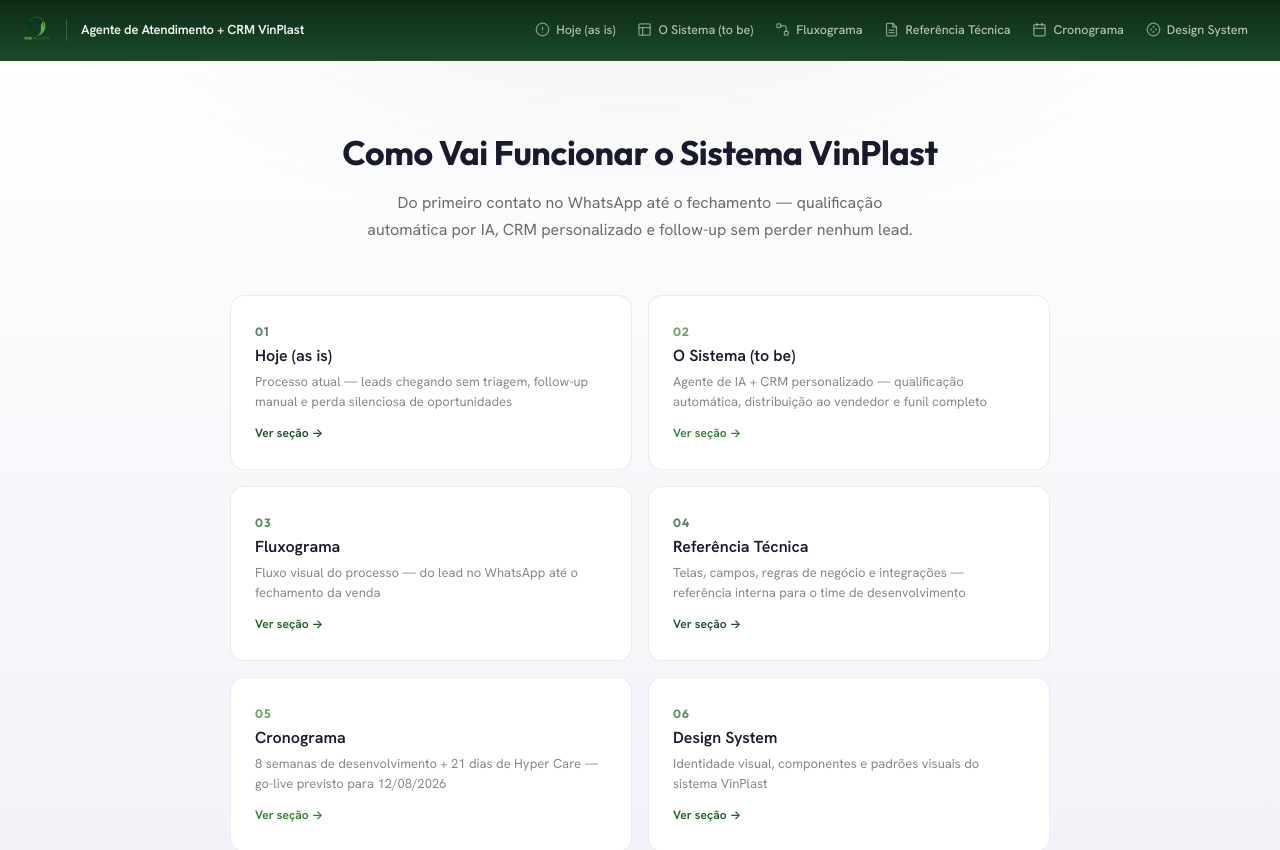
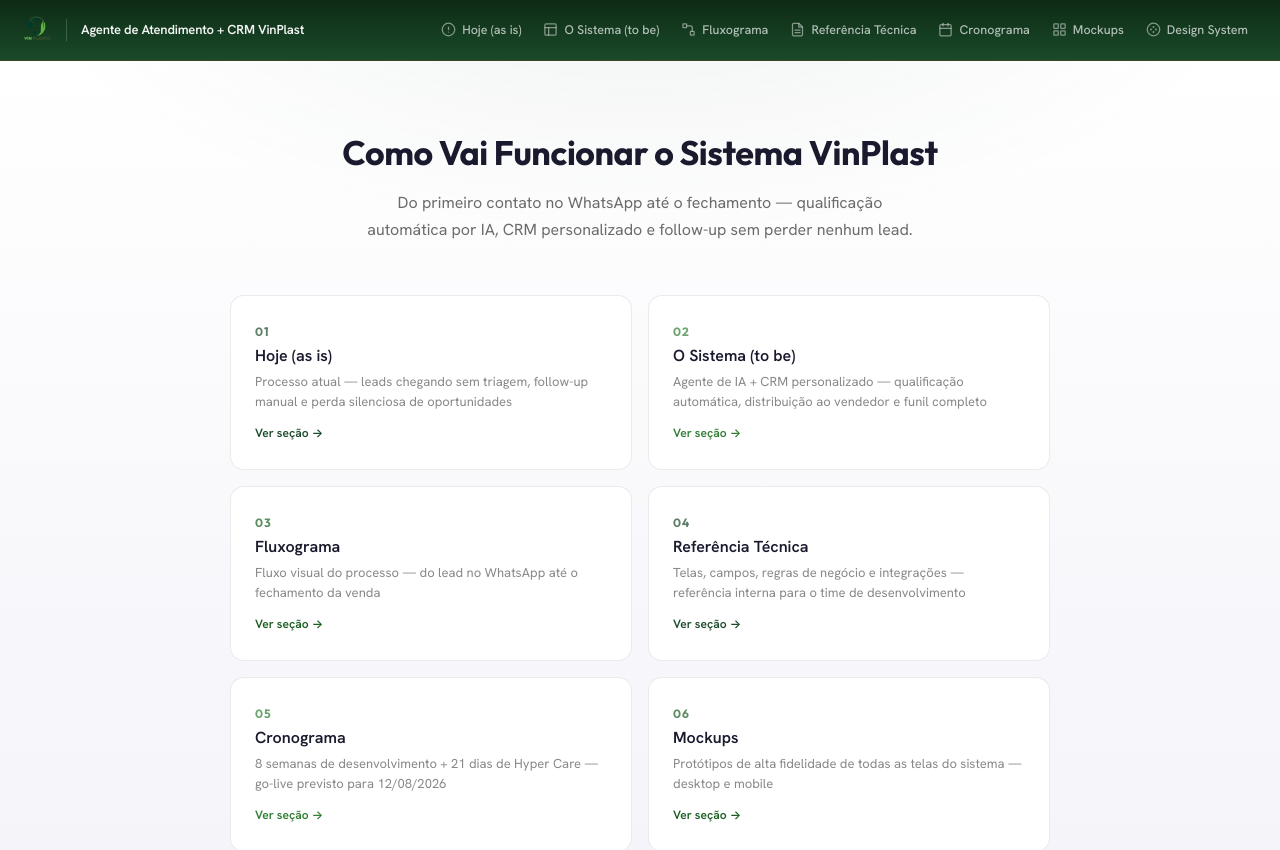
Before and after one commit to Labrego-IA/vinplastic-docs, a React (Vite) app: page / in a window 1280 px wide. Shown: the top 850 px of the page. Built offline with nearby package versions, Linux system fonts and the light colour scheme; a web font is replaced by a local one.

Commit message:
fix: aba Mockups + DS responsivo no mobile

```diff
--- a/projeto.config.js
+++ b/projeto.config.js
@@ -30,7 +30,8 @@
     { id: 'fluxo', label: 'Fluxograma', num: '03', desc: 'Fluxo visual do processo — do lead no WhatsApp até o fechamento da venda' },
     { id: 'spec', label: 'Referência Técnica', num: '04', desc: 'Telas, campos, regras de negócio e integrações — referência interna para o time de desenvolvimento' },
     { id: 'crono', label: 'Cronograma', num: '05', desc: '8 semanas de desenvolvimento + 21 dias de Hyper Care — go-live previsto para 12/08/2026' },
-    { id: 'design', label: 'Design System', num: '06', desc: 'Identidade visual, componentes e padrões visuais do sistema VinPlast' },
+    { id: 'mockups', label: 'Mockups', num: '06', desc: 'Protótipos de alta fidelidade de todas as telas do sistema — desktop e mobile' },
+    { id: 'design', label: 'Design System', num: '07', desc: 'Identidade visual, componentes e padrões visuais do sistema VinPlast' },
   ],
 
   // ── Tab 1: Hoje (as-is) ──────────────────────────────────
@@ -586,6 +587,7 @@
 
   // ── Embeds (iframes para fluxo e design system) ──────────
   fluxograma: { htmlPath: '/02-fluxograma.html' },
+  mockups: { htmlPath: '/mockups/index.html' },
   designSystem: { htmlPath: '/design-system.html' },
 
   // ── Tab 6: Design System ──────────────────────────────────
--- a/public/design-system.html
+++ b/public/design-system.html
@@ -296,7 +296,9 @@
   }
   @media(max-width:420px){
     .scale{grid-template-columns:repeat(3,1fr);}
+    .scale .sw{font-size:10px;height:56px;}
     .kanban-prev{grid-template-columns:1fr;}
+    table{min-width:auto;}
   }
 </style>
 <style id="embed-style">
@@ -305,6 +307,7 @@
   html.embedded .index,
   html.embedded footer{display:none !important;}
   html.embedded .ds-main{padding-top:8px;}
+  html.embedded body{overflow-x:hidden;}
 </style>
 </head>
 <body>
--- a/src/App.jsx
+++ b/src/App.jsx
@@ -6,6 +6,7 @@
 import TabCrono from './components/TabCrono'
 import TabDesign from './components/TabDesign'
 import TabFluxo from './components/TabFluxo'
+import TabMockups from './components/TabMockups'
 
 // ── Icones SVG inline ───────────────────────────────────────
 
@@ -77,12 +78,22 @@
 )
 
 // Mapa de icones por ID da tab
+const IconGrid = () => (
+  <svg width="16" height="16" viewBox="0 0 24 24" fill="none" stroke="currentColor" strokeWidth="2" strokeLinecap="round" strokeLinejoin="round">
+    <rect x="3" y="3" width="7" height="7" rx="1" />
+    <rect x="14" y="3" width="7" height="7" rx="1" />
+    <rect x="3" y="14" width="7" height="7" rx="1" />
+    <rect x="14" y="14" width="7" height="7" rx="1" />
+  </svg>
+)
+
 const tabIcons = {
   hoje: <IconAlertCircle />,
   sistema: <IconLayout />,
   fluxo: <IconFlow />,
   spec: <IconFileText />,
   crono: <IconCalendar />,
+  mockups: <IconGrid />,
   design: <IconPalette />,
 }
 
@@ -90,7 +101,7 @@
 const tabColors = ['#1A4A2A', '#2E7D32', '#1B5E20', '#1A4A2A', '#2E7D32', '#1B5E20']
 
 // Abas renderizadas via iframe
-const embedTabs = ['fluxo', 'design']
+const embedTabs = ['fluxo', 'mockups', 'design']
 
 // ── Brand tokens ────────────────────────────────────────────
 function hexToRgbTriplet(hex) {
@@ -183,6 +194,7 @@
     fluxo: config.fluxograma ? <TabFluxo /> : null,
     spec: config.spec ? <TabSpec /> : null,
     crono: config.crono ? <TabCrono /> : null,
+    mockups: config.mockups ? <TabMockups /> : null,
     design: config.designSystem ? <TabDesign /> : null,
   }
 
--- /dev/null
+++ b/src/components/TabMockups.jsx
@@ -0,0 +1,16 @@
+import config from '../../projeto.config.js'
+
+export default function TabMockups() {
+  const dados = config.mockups
+  if (!dados || !dados.htmlPath) return null
+
+  return (
+    <div className="embed-frame">
+      <iframe
+        src={dados.htmlPath}
+        title={`Mockups — ${config.projeto}`}
+        className="embed-iframe"
+      />
+    </div>
+  )
+}
```
